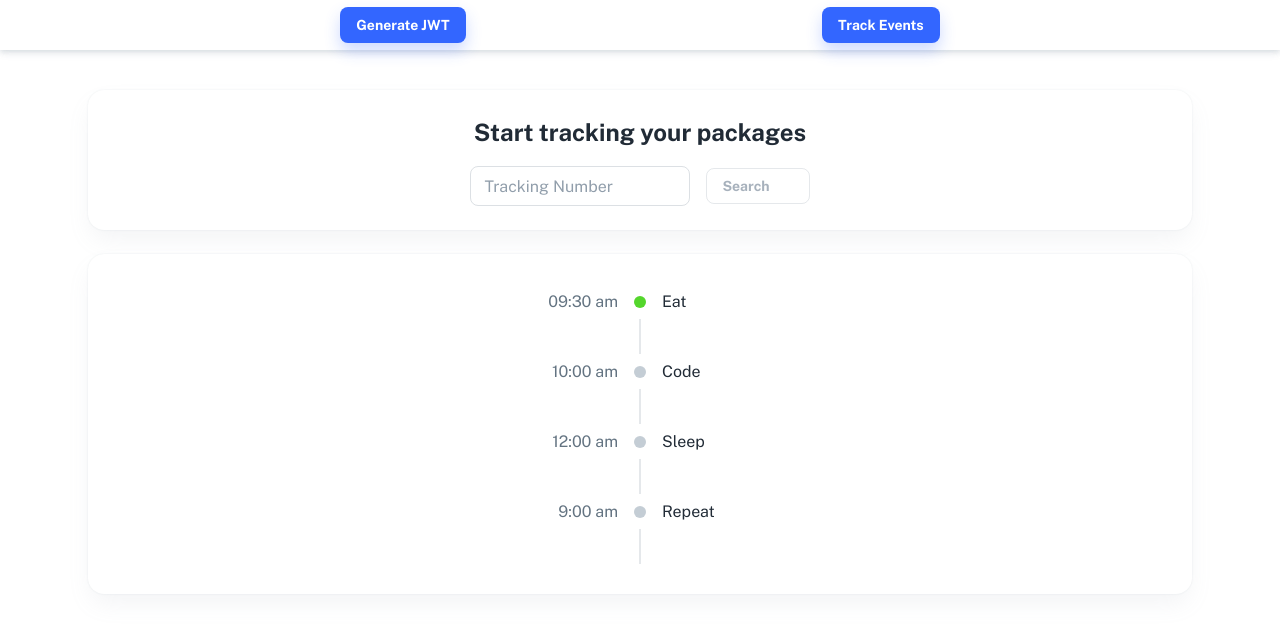
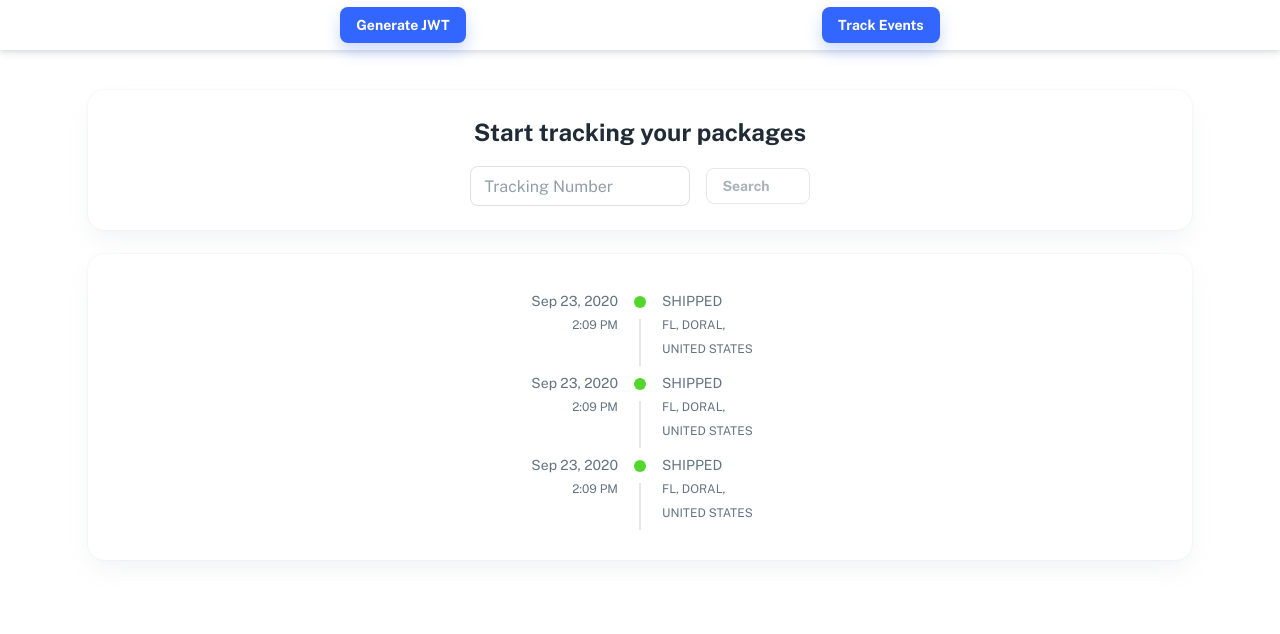
Before and after one commit to pjavier98/bringer-challenge-app, a React (Create React App) app: page /track-events in a window 1280 px wide. Shown: the top 634 px of the page. Built offline with nearby package versions, Linux system fonts and the light colour scheme; some icons are missing.

Commit message:
create type for track json

```diff
--- a/src/pages/TrackEvents.tsx
+++ b/src/pages/TrackEvents.tsx
@@ -9,7 +9,7 @@ import TimelineDot from '@mui/lab/TimelineDot';
 import TimelineOppositeContent from '@mui/lab/TimelineOppositeContent';
 // components
 import Page from '../components/Page';
-import { Box, Button, Card, Container, Stack, TextField, Typography } from '@mui/material';
+import { Button, Card, Container, Stack, TextField, Typography } from '@mui/material';
 import Iconify from 'src/components/Iconify';
 import { useState } from 'react';
 
@@ -53,36 +53,78 @@ export default function TrackEventsPage() {
           <Card sx={{ p: 3, mt: 3 }}>
             <Timeline>
               <TimelineItem>
-                <TimelineOppositeContent color="text.secondary">09:30 am</TimelineOppositeContent>
+                <TimelineOppositeContent color="text.secondary">
+                  <Typography variant="body2">
+                    Sep 23, 2020
+                    <br />
+                  </Typography>
+                  <Typography variant="caption">2:09 PM</Typography>
+                </TimelineOppositeContent>
                 <TimelineSeparator>
                   <TimelineDot color="success" />
                   <TimelineConnector />
                 </TimelineSeparator>
-                <TimelineContent>Eat</TimelineContent>
+                <TimelineContent color="text.secondary">
+                  <Typography variant="body2">
+                    SHIPPED
+                    <br />
+                  </Typography>
+                  <Typography variant="caption">
+                    FL, DORAL,
+                    <br />
+                  </Typography>
+                  <Typography variant="caption">UNITED STATES</Typography>
+                </TimelineContent>
               </TimelineItem>
+
               <TimelineItem>
-                <TimelineOppositeContent color="text.secondary">10:00 am</TimelineOppositeContent>
+                <TimelineOppositeContent color="text.secondary">
+                  <Typography variant="body2">
+                    Sep 23, 2020
+                    <br />
+                  </Typography>
+                  <Typography variant="caption">2:09 PM</Typography>
+                </TimelineOppositeContent>
                 <TimelineSeparator>
-                  <TimelineDot />
+                  <TimelineDot color="success" />
                   <TimelineConnector />
                 </TimelineSeparator>
-                <TimelineContent>Code</TimelineContent>
+                <TimelineContent color="text.secondary">
+                  <Typography variant="body2">
+                    SHIPPED
+                    <br />
+                  </Typography>
+                  <Typography variant="caption">
+                    FL, DORAL,
+                    <br />
+                  </Typography>
+                  <Typography variant="caption">UNITED STATES</Typography>
+                </TimelineContent>
               </TimelineItem>
+
               <TimelineItem>
-                <TimelineOppositeContent color="text.secondary">12:00 am</TimelineOppositeContent>
+                <TimelineOppositeContent color="text.secondary">
+                  <Typography variant="body2">
+                    Sep 23, 2020
+                    <br />
+                  </Typography>
+                  <Typography variant="caption">2:09 PM</Typography>
+                </TimelineOppositeContent>
                 <TimelineSeparator>
-                  <TimelineDot />
+                  <TimelineDot color="success" />
                   <TimelineConnector />
                 </TimelineSeparator>
-                <TimelineContent>Sleep</TimelineContent>
-              </TimelineItem>
-              <TimelineItem>
-                <TimelineOppositeContent color="text.secondary">9:00 am</TimelineOppositeContent>
-                <TimelineSeparator>
-                  <TimelineDot />
-                  <TimelineConnector />
-                </TimelineSeparator>
-                <TimelineContent>Repeat</TimelineContent>
+                <TimelineContent color="text.secondary">
+                  <Typography variant="body2">
+                    SHIPPED
+                    <br />
+                  </Typography>
+                  <Typography variant="caption">
+                    FL, DORAL,
+                    <br />
+                  </Typography>
+                  <Typography variant="caption">UNITED STATES</Typography>
+                </TimelineContent>
               </TimelineItem>
             </Timeline>
           </Card>
```
Also changed, not shown: src/types/track.ts (added, +35 -0 lines).
